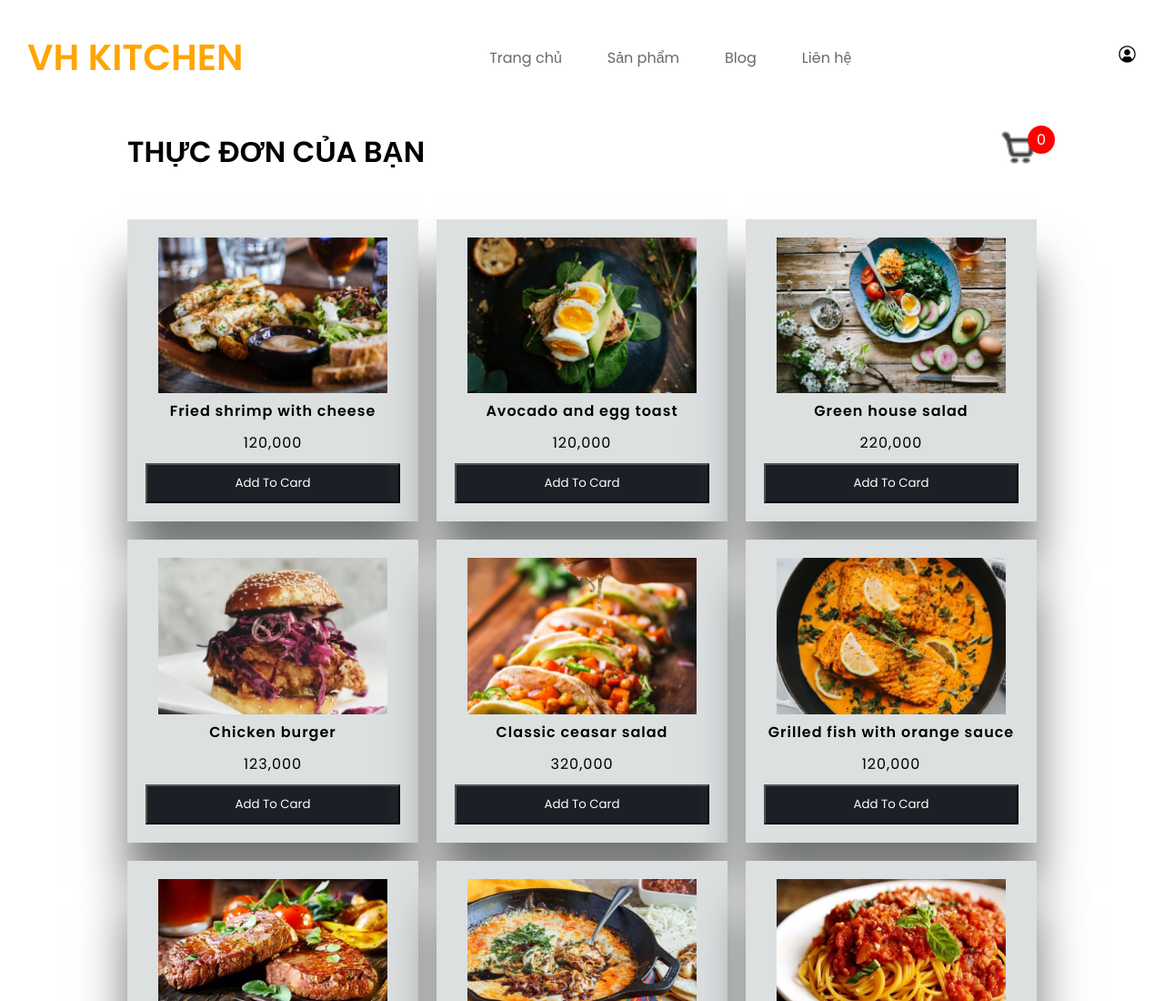
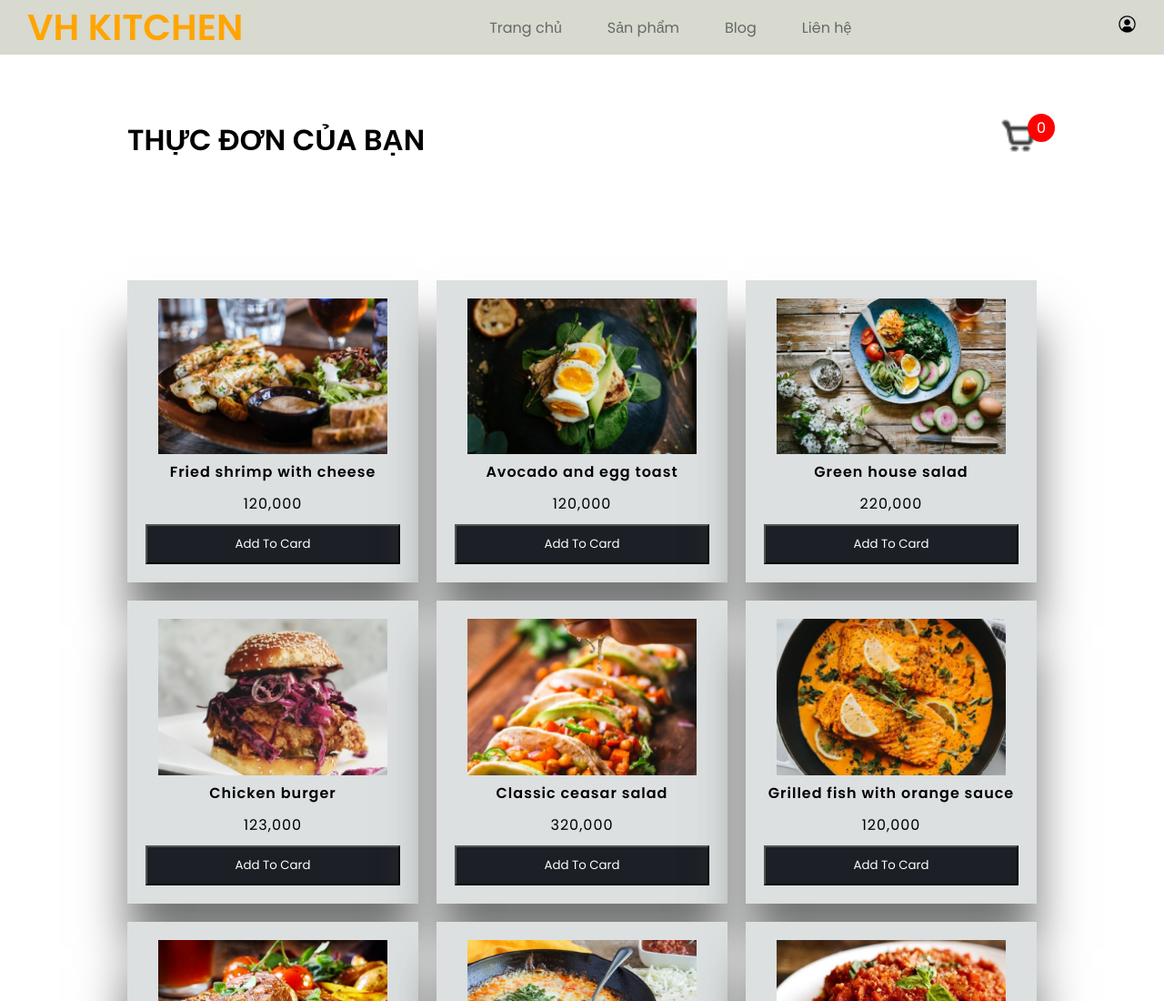
Before and after one commit to hieu011/module1-casestudy, a plain HTML site: page index.html in a window 1280 px wide. Shown: the top 1100 px of the page at 91% size. Drawn offline with Linux system fonts and the light colour scheme.

Commit message:
update css

```diff
--- a/style.css
+++ b/style.css
@@ -14,10 +14,15 @@
 #header {
     width: 100%;
     padding:0px 30px;
-    margin-top:33px;
+    margin-bottom:33px;
     display: flex;
     justify-content: space-between;
     align-items: center;
+    position: fixed;
+    top: 0;
+    left: 0;
+    z-index: 100;
+    background-color: #D8D9CF;
 }
 .logo {
     text-decoration: none;
@@ -62,6 +67,7 @@ header{
     display: grid;
     grid-template-columns: 1fr 50px;
     margin-top: 50px;
+    padding:80px 0px;
 }
 header .shopping{
     position: relative;
```
